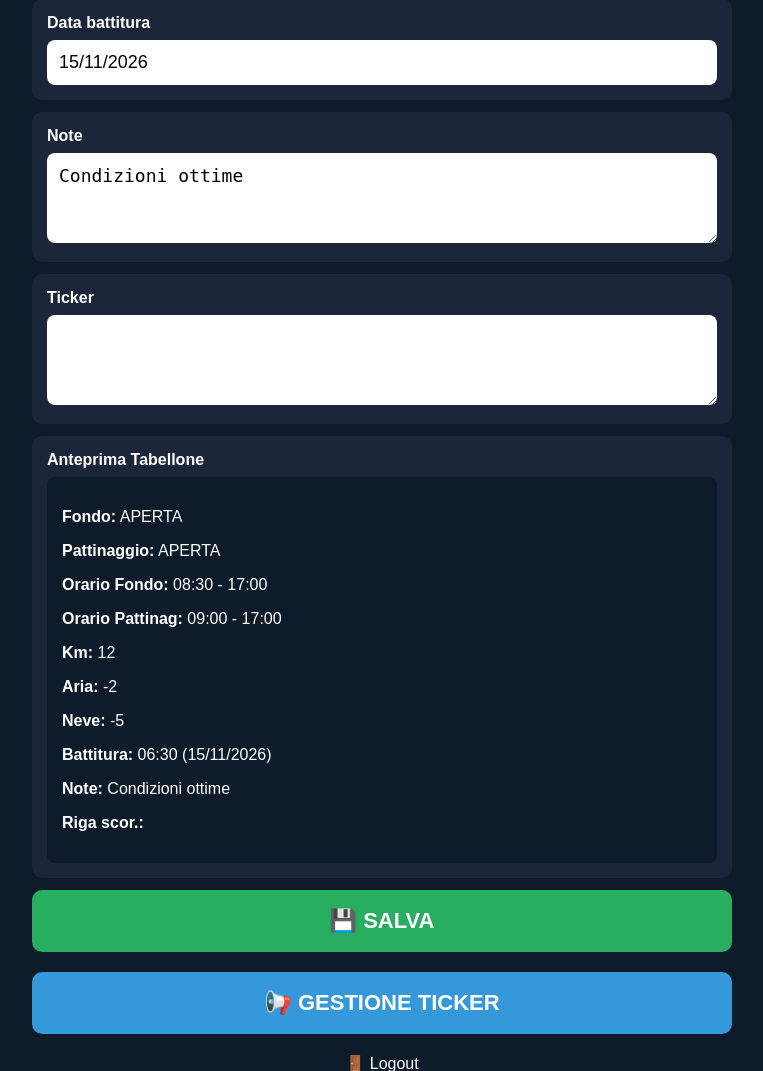
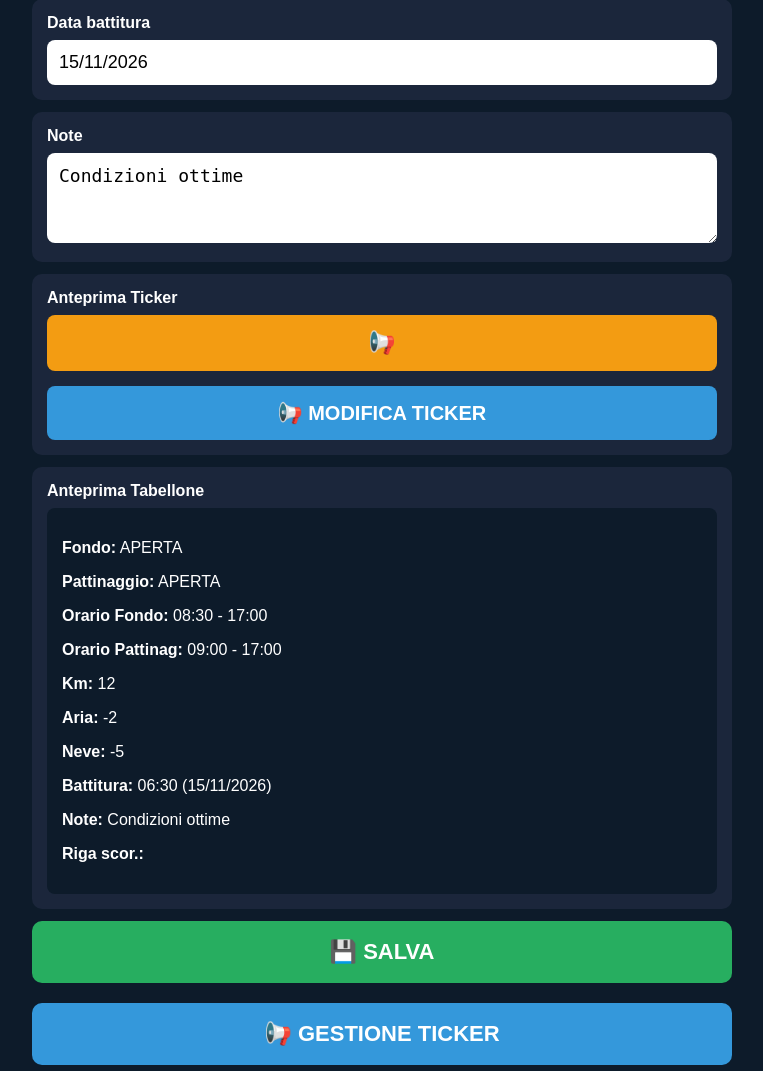
Before and after one commit to emiliomaj60-lang/stato-pista-schilpario, a Flask app: page /admin in a window 1280 px wide. Shown: the part 1353-2424 px from the top of the page, without its empty margins (258-1021 px from the left). Run offline with Flask 3, Linux system fonts and the light colour scheme; the visitor is signed in with stand-in values (Sample User, id 1).

Commit message:
Add files via upload

```diff
--- a/templates/admin.html
+++ b/templates/admin.html
@@ -73,7 +73,13 @@ textarea{
     color:white;
     text-decoration:none;
 }
+@keyframes blink{
 
+    50%{
+        opacity:0.4;
+    }
+
+}
 </style>
 
 </head>
@@ -237,10 +243,45 @@ name="note">{{ dati.get('note','') }}</textarea>
 </div>
 
 <div class="card">
-<label>Ticker</label>
 
-<textarea
-name="ticker">{{ dati.get('ticker','') }}</textarea>
+<label>Anteprima Ticker</label>
+
+<div
+style="
+background:{{ dati.get('ticker_bg','#f39c12') }};
+color:{{ dati.get('ticker_fg','#000000') }};
+padding:15px;
+border-radius:8px;
+font-size:22px;
+font-weight:bold;
+text-align:center;
+{% if dati.get('ticker_blink') == 'SI' %}
+animation: blink 1s infinite;
+{% endif %}
+">
+
+📢 {{ dati.get('ticker','NESSUN MESSAGGIO IMPOSTATO') }}
+
+</div>
+
+<a
+href="/ticker_admin"
+style="
+display:block;
+margin-top:15px;
+padding:15px;
+text-align:center;
+background:#3498db;
+color:white;
+text-decoration:none;
+border-radius:8px;
+font-size:20px;
+font-weight:bold;
+">
+
+📢 MODIFICA TICKER
+
+</a>
 
 </div>
 
```
